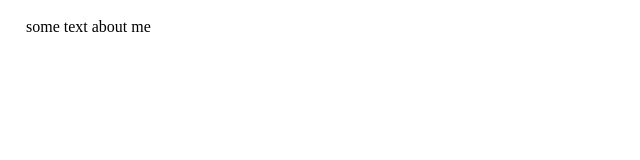
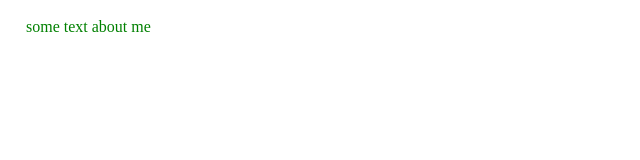
Before and after one commit to visoCoders/eindwerk7SWM, a plain HTML site: page index.html in a window 1280 px wide. Shown: the full height of the page, 0-640 px from the left. Drawn offline with Linux system fonts and the light colour scheme.

Commit message:
update 2

```diff
--- a/style.css
+++ b/style.css
@@ -1 +1,4 @@
-body{ padding: 10px 18px;}
+body{
+  color: green;
+  padding: 10px 11px 22px 18px;
+}
```
